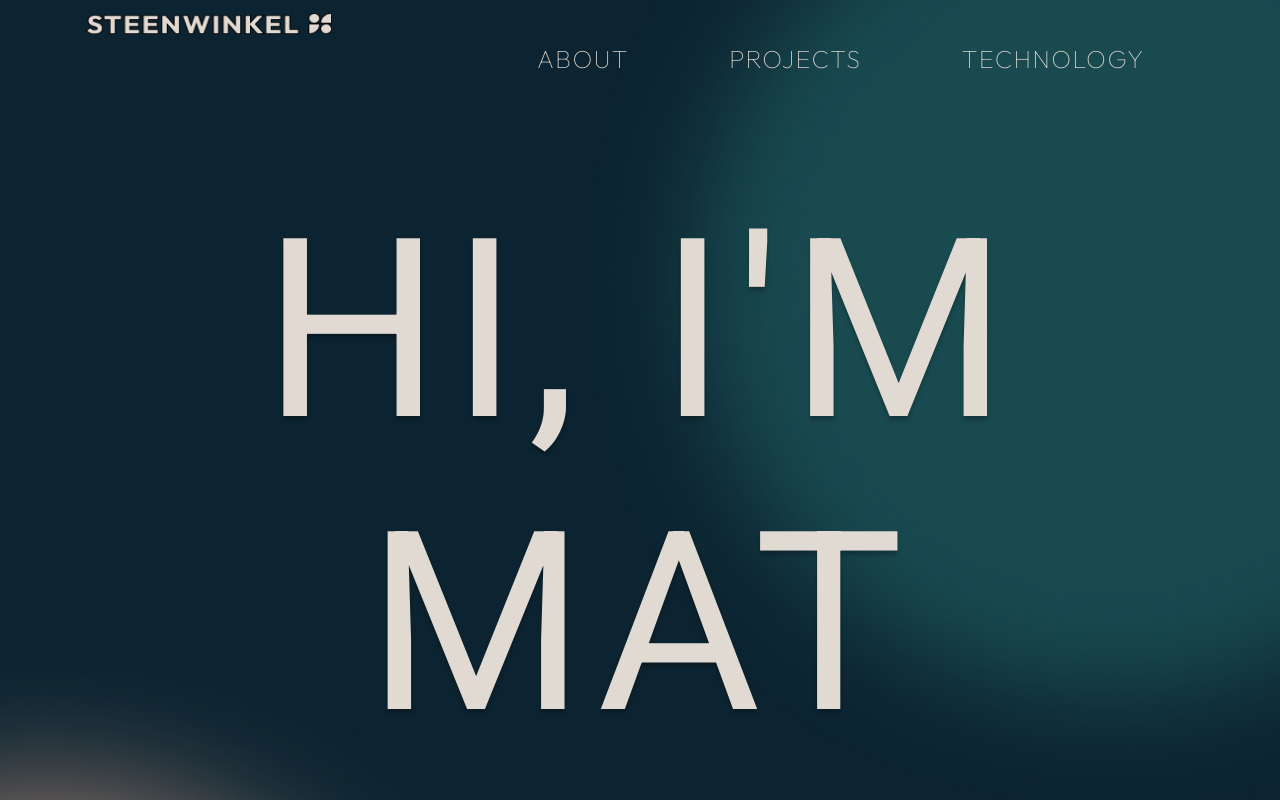
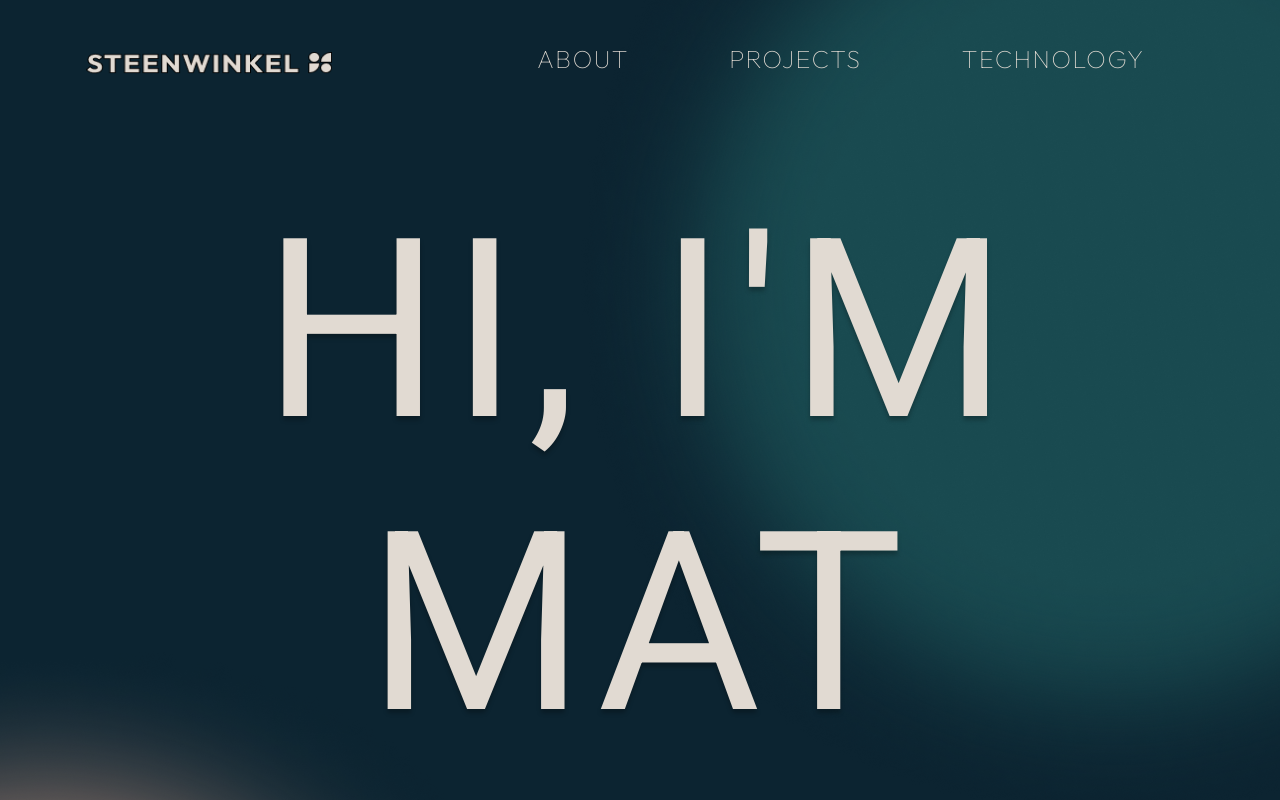
Before and after one commit to mathewsteenwinkel/Portfolio, a React (Create React App) app: page / in a window 1280 px wide. Shown: the top 800 px of the page. Built offline with nearby package versions, Linux system fonts and the light colour scheme.

Commit message:
made chages to css

```diff
--- a/src/Navbar.jsx
+++ b/src/Navbar.jsx
@@ -10,7 +10,7 @@ import './css/Navbar.css'
 const Navbar = () => {
   return (
     <div className='navbar'>
-      <div>
+      <div className='logo_container'>
         <img src={logo} alt='logo' className='logo' />
       </div>
       <div className='nav__bar'>
--- a/src/css/App.css
+++ b/src/css/App.css
@@ -58,7 +58,7 @@ body {
   .ellipse1 {
     position: absolute;
     top: 0px;
-    right: 0px;
+    right: -20px;
     height: 300px;
     width: 300px;
     z-index: -1;
--- a/src/css/Navbar.css
+++ b/src/css/Navbar.css
@@ -5,6 +5,11 @@ html{
 .logo {
   width: 246.8px;
   height: 22.308px;
+}
+
+.logo_container{
+display: flex;
+align-items: center;
 }
 
 .navbar {
@@ -55,9 +60,16 @@ a {
 @media only screen and (max-width: 414px) {
   .logo {
     width: 100%;
-    height: 10px;
+    height: 12px;
+  }
 
-  }
+  .logo_container{
+    display: flex;
+    align-items: center;
+    width:100px
+    }
+
+
   .navbar {
     max-width: 414px;
     display: flex;
```
